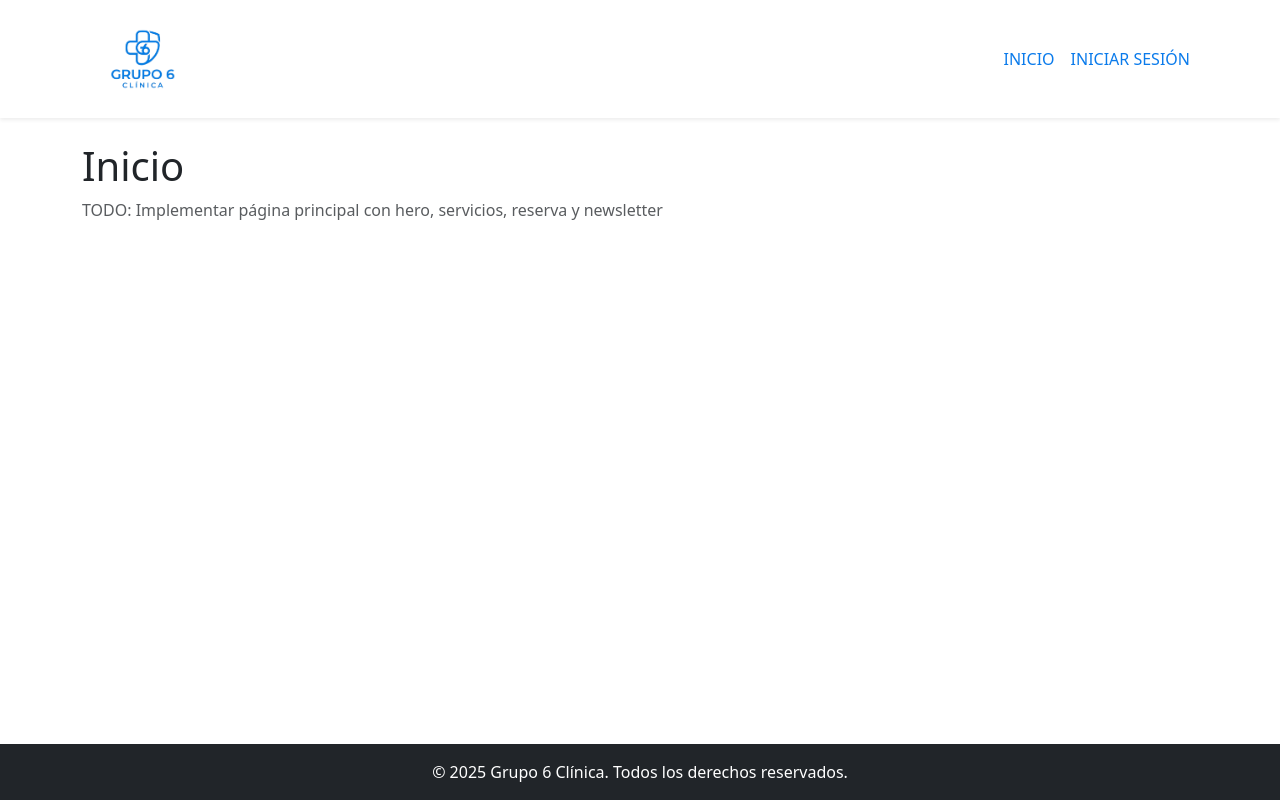
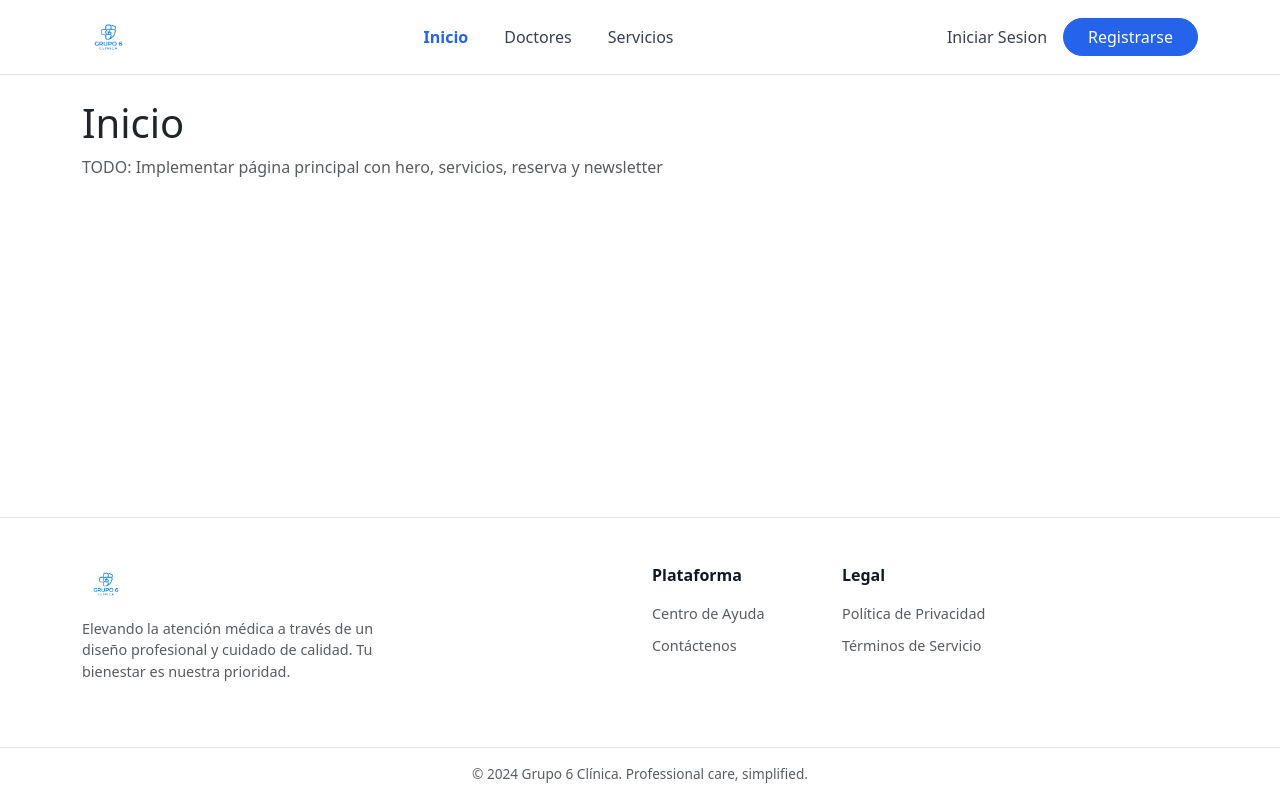
Before and after one commit to be1eng/gestion-citas-clinica, a React (Create React App) app: page / in a window 1280 px wide. Built offline with nearby package versions, Linux system fonts and the light colour scheme.

Commit message:
Enhance UI components: Update Navbar and Footer styles, add active link highlighting, and improve layout for better user experience.

```diff
--- a/src/App.css
+++ b/src/App.css
@@ -1 +1,20 @@
 /* Estilos globales de la aplicación */
+
+/* Navbar - link activo */
+.navbar .nav-link.active {
+  color: #2563EB !important;
+}
+
+.navbar .nav-link {
+  color: #374151;
+  transition: color 0.2s;
+}
+
+.navbar .nav-link:hover {
+  color: #2563EB;
+}
+
+/* Footer - links hover */
+.footer-link:hover {
+  color: #2563EB !important;
+}
--- a/src/App.js
+++ b/src/App.js
@@ -1,4 +1,5 @@
 import React from 'react';
+import './App.css';
 import AppRouter from './routes/AppRouter';
 
 function App() {
--- a/src/components/Footer.jsx
+++ b/src/components/Footer.jsx
@@ -2,9 +2,68 @@ import React from 'react';
 
 function Footer() {
   return (
-    <footer className="bg-dark text-white text-center py-3 mt-auto">
-      <div className="container">
-        <p className="mb-0">&copy; 2025 Grupo 6 Clínica. Todos los derechos reservados.</p>
+    <footer className="bg-white mt-auto" style={{ borderTop: '1px solid #e5e7eb' }}>
+      <div className="container py-5">
+        <div className="row">
+          {/* Marca */}
+          <div className="col-lg-4 mb-4 mb-lg-0">
+            <div className="d-flex align-items-center mb-3">
+              <img
+                src="/logo-clinica.png"
+                alt="Grupo 6 Clínica"
+                height="36"
+                className="d-inline-block"
+              />
+            </div>
+            <p className="text-muted" style={{ fontSize: '0.9rem', maxWidth: '300px' }}>
+              Elevando la atención médica a través de un diseño profesional y cuidado de calidad.
+              Tu bienestar es nuestra prioridad.
+            </p>
+          </div>
+
+          {/* Plataforma */}
+          <div className="col-6 col-lg-2 offset-lg-2">
+            <h6 className="fw-semibold mb-3" style={{ color: '#111827' }}>Plataforma</h6>
+            <ul className="list-unstyled">
+              <li className="mb-2">
+                <a href="#" className="text-muted text-decoration-none footer-link" style={{ fontSize: '0.9rem' }}>
+                  Centro de Ayuda
+                </a>
+              </li>
+              <li className="mb-2">
+                <a href="#" className="text-muted text-decoration-none footer-link" style={{ fontSize: '0.9rem' }}>
+                  Contáctenos
+                </a>
+              </li>
+            </ul>
+          </div>
+
+          {/* Legal */}
+          <div className="col-6 col-lg-2">
+            <h6 className="fw-semibold mb-3" style={{ color: '#111827' }}>Legal</h6>
+            <ul className="list-unstyled">
+              <li className="mb-2">
+                <a href="#" className="text-muted text-decoration-none footer-link" style={{ fontSize: '0.9rem' }}>
+                  Política de Privacidad
+                </a>
+              </li>
+              <li className="mb-2">
+                <a href="#" className="text-muted text-decoration-none footer-link" style={{ fontSize: '0.9rem' }}>
+                  Términos de Servicio
+                </a>
+              </li>
+            </ul>
+          </div>
+        </div>
+      </div>
+
+      {/* Copyright */}
+      <div style={{ borderTop: '1px solid #e5e7eb' }}>
+        <div className="container py-3">
+          <p className="text-muted text-center mb-0" style={{ fontSize: '0.85rem' }}>
+            &copy; 2024 Grupo 6 Clínica. Professional care, simplified.
+          </p>
+        </div>
       </div>
     </footer>
   );
--- a/src/components/Navbar.jsx
+++ b/src/components/Navbar.jsx
@@ -6,52 +6,102 @@ function Navbar() {
   const isLoggedIn = false;
 
   return (
-    <nav className="navbar navbar-expand-lg navbar-light bg-white shadow-sm">
+    <nav className="navbar navbar-expand-lg bg-white border-bottom" style={{ padding: '12px 0' }}>
       <div className="container">
-        <Link className="navbar-brand fw-bold" to="/" style={{ color: '#0B7BEB' }}>
+        {/* Logo */}
+        <Link className="navbar-brand d-flex align-items-center" to="/">
           <img
             src="/logo-clinica.png"
             alt="Grupo 6 Clínica"
-            width="120"
-            className="d-inline-block align-top me-2"
+            height="40"
+            className="d-inline-block"
           />
         </Link>
+
+        {/* Toggle mobile */}
         <button
-          className="navbar-toggler"
+          className="navbar-toggler border-0"
           type="button"
           data-bs-toggle="collapse"
           data-bs-target="#navbarNav"
+          aria-controls="navbarNav"
+          aria-expanded="false"
+          aria-label="Toggle navigation"
         >
           <span className="navbar-toggler-icon"></span>
         </button>
+
         <div className="collapse navbar-collapse" id="navbarNav">
-          <ul className="navbar-nav ms-auto">
+          {/* Links centrales */}
+          <ul className="navbar-nav mx-auto gap-1">
             <li className="nav-item">
-              <NavLink className="nav-link" to="/" style={{ color: '#0B7BEB' }}>
-                INICIO
+              <NavLink
+                className={({ isActive }) =>
+                  `nav-link px-3 ${isActive ? 'active fw-semibold' : ''}`
+                }
+                to="/"
+                end
+              >
+                Inicio
               </NavLink>
             </li>
+            <li className="nav-item">
+              <NavLink
+                className={({ isActive }) =>
+                  `nav-link px-3 ${isActive ? 'active fw-semibold' : ''}`
+                }
+                to="/especialidades"
+              >
+                Doctores
+              </NavLink>
+            </li>
+            <li className="nav-item">
+              <NavLink
+                className={({ isActive }) =>
+                  `nav-link px-3 ${isActive ? 'active fw-semibold' : ''}`
+                }
+                to="/sacar-cita"
+              >
+                Servicios
+              </NavLink>
+            </li>
+          </ul>
+
+          {/* Botones de autenticación */}
+          <div className="d-flex align-items-center gap-3 mt-3 mt-lg-0">
             {isLoggedIn ? (
               <>
-                <li className="nav-item">
-                  <NavLink className="nav-link" to="/mis-citas" style={{ color: '#0B7BEB' }}>
-                    MIS CITAS
-                  </NavLink>
-                </li>
-                <li className="nav-item">
-                  <NavLink className="nav-link" to="/sacar-cita" style={{ color: '#0B7BEB' }}>
-                    SACAR CITA
-                  </NavLink>
-                </li>
+                <NavLink
+                  className={({ isActive }) =>
+                    `nav-link ${isActive ? 'active fw-semibold' : ''}`
+                  }
+                  to="/mis-citas"
+                >
+                  Mis Citas
+                </NavLink>
+                <Link
+                  className="btn btn-primary rounded-pill px-4"
+                  to="/sacar-cita"
+                  style={{ backgroundColor: '#2563EB', borderColor: '#2563EB' }}
+                >
+                  Sacar Cita
+                </Link>
               </>
             ) : (
-              <li className="nav-item">
-                <NavLink className="nav-link" to="/login" style={{ color: '#0B7BEB' }}>
-                  INICIAR SESIÓN
-                </NavLink>
-              </li>
+              <>
+                <Link className="nav-link" to="/login">
+                  Iniciar Sesion
+                </Link>
+                <Link
+                  className="btn btn-primary rounded-pill px-4"
+                  to="/registro"
+                  style={{ backgroundColor: '#2563EB', borderColor: '#2563EB' }}
+                >
+                  Registrarse
+                </Link>
+              </>
             )}
-          </ul>
+          </div>
         </div>
       </div>
     </nav>
```
Also changed, not shown: 10 other files (tests, documents, lock files or other folders).
